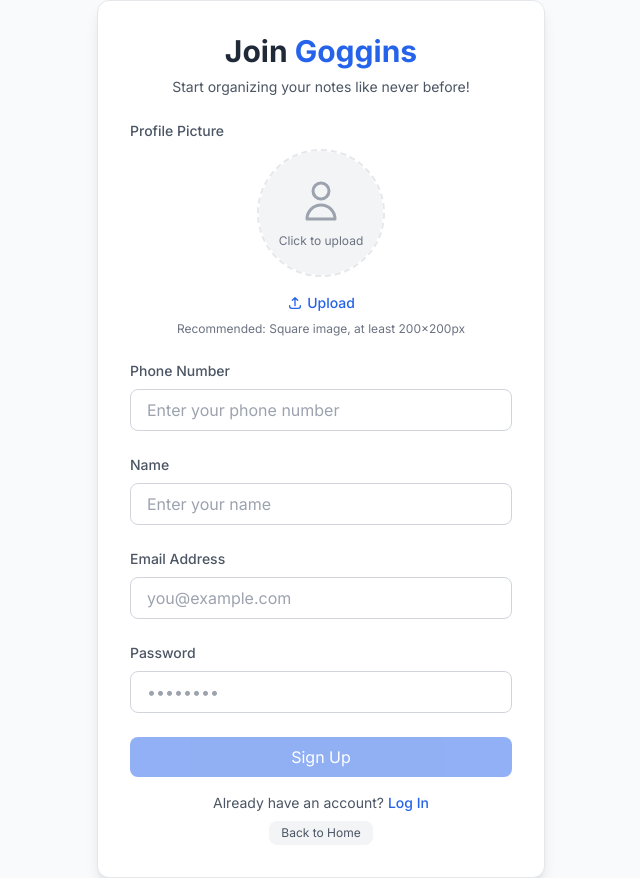
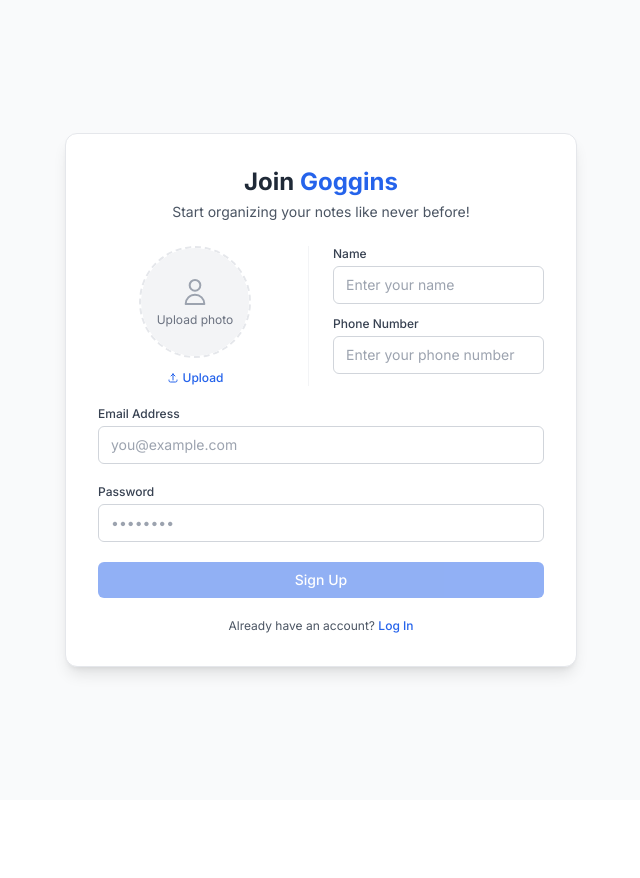
Before and after one commit to PremKaneriya/goggins-notes, a Next.js app: page /signup in a window 1280 px wide. Shown: the whole page, without its empty margins (319-959 px from the left). After the commit the page ends 800 px from the top, so only its background shows below. Built offline with nearby package versions, Linux system fonts and the light colour scheme; no server answers.

Commit message:
fix login and signup page

```diff
--- a/src/app/login/page.tsx
+++ b/src/app/login/page.tsx
@@ -29,6 +29,7 @@
         }
       } catch (error) {
         console.error("Error fetching token:", error);
+        // Don't set error state here as this is just a check
       }
     };
 
@@ -37,12 +38,11 @@
 
   const handleInputChange = (e: React.ChangeEvent<HTMLInputElement>) => {
     const { name, value } = e.target;
-    setUser((prev) => {
-      const updatedUser = { ...prev, [name]: value };
-      return updatedUser;
-    });
+    setUser((prev) => ({
+      ...prev,
+      [name]: value
+    }));
   };
-
 
   const handleSubmit = async (e: React.FormEvent) => {
     e.preventDefault();
@@ -59,12 +59,12 @@
       const data = await response.json();
 
       if (!response.ok) {
-        throw new Error(data.error || "Something went wrong");
+        throw new Error(data.error || "Login failed. Please check your credentials.");
       }
 
       localStorage.setItem("tab", "tab");
 
-      toast.success("User logged in successfully!");
+      toast.success("Login successful!");
       router.push("/dashboard");
     } catch (error: any) {
       setError(error.message);
@@ -75,71 +75,92 @@
   };
 
   return (
-    <div className="min-h-screen flex items-center justify-center bg-gray-50 px-4 sm:px-0">
+    <div className="min-h-screen flex items-center justify-center bg-gray-50 py-12 px-4 sm:px-6 lg:px-8">
       <Toaster position="top-center" reverseOrder={false} />
-    <div className="max-w-md w-full bg-white p-8 rounded-xl shadow-lg border border-gray-200">
+      <div className="max-w-md w-full space-y-8 bg-white p-6 sm:p-8 rounded-xl shadow-lg border border-gray-200">
+        <div>
           <h1 className="text-2xl sm:text-3xl font-bold text-gray-800 text-center">
             Welcome Back to <span className="text-blue-600">Goggins</span>
           </h1>
-      <p className="text-sm text-gray-600 text-center mt-2">Login to continue</p>
+          <p className="mt-2 text-center text-sm text-gray-600">
+            Login to continue
+          </p>
+        </div>
 
-      {/* Login Form */}
-      <form onSubmit={handleSubmit} className="mt-6 space-y-6">
-        {/* Email Input */}
-        <div>
-          <label htmlFor="email" className="block text-sm font-medium text-gray-600 mb-2">
+        <form className="mt-8 space-y-6" onSubmit={handleSubmit}>
+          <div className="rounded-md shadow-sm -space-y-px">
+            <div className="mb-4">
+              <label htmlFor="email" className="block text-sm font-medium text-gray-700 mb-1">
                 Email Address
               </label>
               <input
-            type="email"
                 id="email"
                 name="email"
+                type="email"
+                autoComplete="email"
+                required
                 value={user.email}
                 onChange={handleInputChange}
-            className="w-full px-4 py-2 rounded-lg border border-gray-300 focus:ring-2 focus:ring-blue-400 focus:border-transparent transition-colors"
+                className="appearance-none relative block w-full px-3 py-2 border border-gray-300 placeholder-gray-500 text-gray-900 rounded-md focus:outline-none focus:ring-2 focus:ring-blue-500 focus:border-transparent sm:text-sm"
                 placeholder="you@example.com"
-            required
               />
             </div>
 
-        {/* Password Input */}
-        <div>
-          <label htmlFor="password" className="block text-sm font-medium text-gray-600 mb-2">
+            <div className="mb-2">
+              <label htmlFor="password" className="block text-sm font-medium text-gray-700 mb-1">
                 Password
               </label>
               <input
-            type="password"
                 id="password"
                 name="password"
+                type="password"
+                autoComplete="current-password"
+                required
                 value={user.password}
                 onChange={handleInputChange}
-            className="w-full px-4 py-2 rounded-lg border border-gray-300 focus:ring-2 focus:ring-blue-400 focus:border-transparent transition-colors"
+                className="appearance-none relative block w-full px-3 py-2 border border-gray-300 placeholder-gray-500 text-gray-900 rounded-md focus:outline-none focus:ring-2 focus:ring-blue-500 focus:border-transparent sm:text-sm"
                 placeholder="••••••••"
-            required
               />
             </div>
+          </div>
 
-        {/* Forgot Password */}
-        <div className="text-right">
-          <a href="#" className="text-sm text-blue-600 hover:text-blue-800 transition-colors">
+          <div className="flex items-center justify-end">
+            <div className="text-sm">
+              <a href="#" className="font-medium text-blue-600 hover:text-blue-500 transition-colors">
                 Forgot password?
               </a>
             </div>
+          </div>
 
-        {/* Error Message */}
-        {error && <div className="p-3 bg-red-50 text-red-600 rounded-lg text-sm">{error}</div>}
+          {error && (
+            <div className="p-3 bg-red-50 text-red-600 rounded-md text-sm" role="alert">
+              {error}
+            </div>
+          )}
 
-        {/* Login Button */}
+          <div>
             <button
               type="submit"
               disabled={loading}
-          className="w-full px-4 py-2 bg-blue-600 text-white rounded-lg hover:bg-blue-500 transition-colors disabled:opacity-50 disabled:cursor-not-allowed"
+              className="group relative w-full flex justify-center py-2 px-4 border border-transparent text-sm font-medium rounded-md text-white bg-blue-600 hover:bg-blue-700 focus:outline-none focus:ring-2 focus:ring-offset-2 focus:ring-blue-500 disabled:opacity-50 disabled:cursor-not-allowed transition-colors"
             >
-          {loading ? "Logging in..." : "Log In"}
+              {loading ? (
+                <>
+                  <span className="absolute left-0 inset-y-0 flex items-center pl-3">
+                    <svg className="animate-spin h-5 w-5 text-white" xmlns="http://www.w3.org/2000/svg" fill="none" viewBox="0 0 24 24">
+                      <circle className="opacity-25" cx="12" cy="12" r="10" stroke="currentColor" strokeWidth="4"></circle>
+                      <path className="opacity-75" fill="currentColor" d="M4 12a8 8 0 018-8V0C5.373 0 0 5.373 0 12h4zm2 5.291A7.962 7.962 0 014 12H0c0 3.042 1.135 5.824 3 7.938l3-2.647z"></path>
+                    </svg>
+                  </span>
+                  Logging in...
+                </>
+              ) : (
+                "Log In"
+              )}
             </button>
+          </div>
         </form>
 
-      {/* Sign Up & Home Links */}
         <div className="text-center mt-4">
           <p className="text-sm text-gray-600">
             Don't have an account?{" "}
@@ -147,9 +168,6 @@
               Sign up
             </Link>
           </p>
-        <Link href="/" className="inline-block text-xs text-gray-600 hover:text-gray-800 transition-colors mt-2">
-          Back to Home
-        </Link>
         </div>
       </div>
     </div>
--- a/src/app/signup/page.tsx
+++ b/src/app/signup/page.tsx
@@ -215,26 +215,26 @@
   };
 
   return (
-    <div className="min-h-screen flex items-center justify-center bg-gray-50 px-4 sm:px-0">
+    <div className="min-h-screen flex items-center justify-center bg-gray-50 py-8 px-4 sm:px-6 lg:px-8">
       <Toaster position="top-center" reverseOrder={false} />
-      <div className="max-w-md w-full bg-white p-8 rounded-xl shadow-lg border border-gray-200">
-        <h1 className="text-2xl sm:text-3xl font-bold text-gray-800 text-center">
+      <div className="w-full max-w-lg bg-white rounded-xl shadow-md overflow-hidden md:shadow-lg border border-gray-200">
+        <div className="p-6 sm:p-8">
+          <h1 className="text-xl sm:text-2xl font-bold text-gray-800 text-center">
             Join <span className="text-blue-600">Goggins</span>
           </h1>
-        <p className="text-sm text-gray-600 text-center mt-2">
+          <p className="text-sm text-gray-600 text-center mt-1">
             Start organizing your notes like never before!
           </p>
 
           {/* Sign-Up Form */}
-        <form onSubmit={handleSubmit} className="mt-6 space-y-6" encType="multipart/form-data">
-          {/* Avatar Upload - Improved Professional Version */}
-          <div>
-            <label className="block text-sm font-medium text-gray-600 mb-2">
-              Profile Picture
-            </label>
+          <form onSubmit={handleSubmit} className="mt-6 space-y-4 sm:space-y-5" encType="multipart/form-data">
+            {/* Two-column layout for wider screens */}
+            <div className="grid md:grid-cols-2 gap-4 sm:gap-6">
+              {/* Avatar Upload - Left Column */}
+              <div className="flex flex-col items-center justify-center md:border-r md:border-gray-100 md:pr-4">
                 <div className="flex flex-col items-center">
                   <div
-                className="w-32 h-32 rounded-full relative overflow-hidden border-2 border-dashed hover:border-blue-400 cursor-pointer transition-colors duration-300 mb-4 group"
+                    className="w-24 h-24 sm:w-28 sm:h-28 rounded-full relative overflow-hidden border-2 border-dashed hover:border-blue-400 cursor-pointer transition-colors mb-3 group"
                   >
                     {avatarPreview ? (
                       <div className="relative w-full h-full">
@@ -248,7 +248,7 @@
                           className="absolute inset-0 bg-black bg-opacity-50 opacity-0 group-hover:opacity-100 transition-opacity duration-300 rounded-full flex items-center justify-center"
                           onClick={triggerFileInput}
                         >
-                      <svg xmlns="http://www.w3.org/2000/svg" className="h-8 w-8 text-white" fill="none" viewBox="0 0 24 24" stroke="currentColor">
+                          <svg xmlns="http://www.w3.org/2000/svg" className="h-6 w-6 text-white" fill="none" viewBox="0 0 24 24" stroke="currentColor">
                             <path strokeLinecap="round" strokeLinejoin="round" strokeWidth={1.5} d="M3 9a2 2 0 012-2h.93a2 2 0 001.664-.89l.812-1.22A2 2 0 0110.07 4h3.86a2 2 0 011.664.89l.812 1.22A2 2 0 0018.07 7H19a2 2 0 012 2v9a2 2 0 01-2 2H5a2 2 0 01-2-2V9z" />
                             <path strokeLinecap="round" strokeLinejoin="round" strokeWidth={1.5} d="M15 13a3 3 0 11-6 0 3 3 0 016 0z" />
                           </svg>
@@ -259,10 +259,10 @@
                         className="w-full h-full bg-gray-100 flex flex-col items-center justify-center rounded-full"
                         onClick={triggerFileInput}
                       >
-                    <svg xmlns="http://www.w3.org/2000/svg" className="h-12 w-12 text-gray-400" fill="none" viewBox="0 0 24 24" stroke="currentColor">
+                        <svg xmlns="http://www.w3.org/2000/svg" className="h-8 w-8 text-gray-400" fill="none" viewBox="0 0 24 24" stroke="currentColor">
                           <path strokeLinecap="round" strokeLinejoin="round" strokeWidth={1.5} d="M16 7a4 4 0 11-8 0 4 4 0 018 0zM12 14a7 7 0 00-7 7h14a7 7 0 00-7-7z" />
                         </svg>
-                    <span className="text-xs mt-2 text-gray-500">Click to upload</span>
+                        <span className="text-xs mt-1 text-gray-500">Upload photo</span>
                       </div>
                     )}
                   </div>
@@ -280,9 +280,9 @@
                     <button
                       type="button"
                       onClick={triggerFileInput}
-                  className="text-sm font-medium text-blue-600 hover:text-blue-500 flex items-center"
+                      className="text-xs font-medium text-blue-600 hover:text-blue-500 flex items-center"
                     >
-                  <svg xmlns="http://www.w3.org/2000/svg" className="h-4 w-4 mr-1" fill="none" viewBox="0 0 24 24" stroke="currentColor">
+                      <svg xmlns="http://www.w3.org/2000/svg" className="h-3 w-3 mr-1" fill="none" viewBox="0 0 24 24" stroke="currentColor">
                         <path strokeLinecap="round" strokeLinejoin="round" strokeWidth={2} d="M4 16v1a3 3 0 003 3h10a3 3 0 003-3v-1m-4-8l-4-4m0 0l-4 4m4-4v12" />
                       </svg>
                       {avatarPreview ? "Change" : "Upload"}
@@ -292,31 +292,41 @@
                       <button
                         type="button"
                         onClick={removeAvatar}
-                    className="text-sm font-medium text-red-600 hover:text-red-500 flex items-center"
+                        className="text-xs font-medium text-red-600 hover:text-red-500 flex items-center"
                       >
-                    <svg xmlns="http://www.w3.org/2000/svg" className="h-4 w-4 mr-1" fill="none" viewBox="0 0 24 24" stroke="currentColor">
+                        <svg xmlns="http://www.w3.org/2000/svg" className="h-3 w-3 mr-1" fill="none" viewBox="0 0 24 24" stroke="currentColor">
                           <path strokeLinecap="round" strokeLinejoin="round" strokeWidth={2} d="M19 7l-.867 12.142A2 2 0 0116.138 21H7.862a2 2 0 01-1.995-1.858L5 7m5 4v6m4-6v6m1-10V4a1 1 0 00-1-1h-4a1 1 0 00-1 1v3M4 7h16" />
                         </svg>
                         Remove
                       </button>
                     )}
                   </div>
+                </div>
+              </div>
 
-              {avatar && (
-                <p className="text-xs text-gray-500 mt-2">
-                  {avatar.name} ({Math.round(avatar.size / 1024)}KB)
-                </p>
-              )}
-
-              <p className="text-xs text-gray-500 mt-2">
-                Recommended: Square image, at least 200x200px
-              </p>
-            </div>
+              {/* Right Column - Personal Info */}
+              <div>
+                <div className="space-y-3">
+                  {/* Name Input */}
+                  <div>
+                    <label htmlFor="firstName" className="block text-xs font-medium text-gray-700 mb-1">
+                      Name
+                    </label>
+                    <input
+                      type="text"
+                      id="firstName"
+                      name="firstName"
+                      value={user.firstName}
+                      onChange={handleInputChange}
+                      className="w-full px-3 py-2 rounded-md border border-gray-300 text-sm focus:ring-2 focus:ring-blue-400 focus:border-transparent transition-colors"
+                      placeholder="Enter your name"
+                      required
+                    />
                   </div>
 
                   {/* Phone Number Input */}
                   <div>
-            <label htmlFor="phoneNumber" className="block text-sm font-medium text-gray-600 mb-2">
+                    <label htmlFor="phoneNumber" className="block text-xs font-medium text-gray-700 mb-1">
                       Phone Number
                     </label>
                     <input
@@ -325,32 +335,19 @@
                       name="phoneNumber"
                       value={user.phoneNumber}
                       onChange={handleInputChange}
-              className="w-full px-4 py-2 rounded-lg border border-gray-300 focus:ring-2 focus:ring-blue-400 focus:border-transparent transition-colors"
+                      className="w-full px-3 py-2 rounded-md border border-gray-300 text-sm focus:ring-2 focus:ring-blue-400 focus:border-transparent transition-colors"
                       placeholder="Enter your phone number"
                       required
                     />
                   </div>
-
-          {/* Name Input */}
-          <div>
-            <label htmlFor="name" className="block text-sm font-medium text-gray-600 mb-2">
-              Name
-            </label>
-            <input
-              type="text"
-              id="firstName"
-              name="firstName"
-              value={user.firstName}
-              onChange={handleInputChange}
-              className="w-full px-4 py-2 rounded-lg border border-gray-300 focus:ring-2 focus:ring-blue-400 focus:border-transparent transition-colors"
-              placeholder="Enter your name"
-              required
-            />
+                </div>
+              </div>
             </div>
 
+            {/* Full Width Fields */}
             {/* Email Input */}
             <div>
-            <label htmlFor="email" className="block text-sm font-medium text-gray-600 mb-2">
+              <label htmlFor="email" className="block text-xs font-medium text-gray-700 mb-1">
                 Email Address
               </label>
               <input
@@ -359,7 +356,7 @@
                 name="email"
                 value={user.email}
                 onChange={handleInputChange}
-              className="w-full px-4 py-2 rounded-lg border border-gray-300 focus:ring-2 focus:ring-blue-400 focus:border-transparent transition-colors"
+                className="w-full px-3 py-2 rounded-md border border-gray-300 text-sm focus:ring-2 focus:ring-blue-400 focus:border-transparent transition-colors"
                 placeholder="you@example.com"
                 required
               />
@@ -367,7 +364,7 @@
 
             {/* Password Input with Strength Meter */}
             <div>
-            <label htmlFor="password" className="block text-sm font-medium text-gray-600 mb-2">
+              <label htmlFor="password" className="block text-xs font-medium text-gray-700 mb-1">
                 Password
               </label>
               <input
@@ -376,7 +373,7 @@
                 name="password"
                 value={user.password}
                 onChange={handleInputChange}
-              className="w-full px-4 py-2 rounded-lg border border-gray-300 focus:ring-2 focus:ring-blue-400 focus:border-transparent transition-colors"
+                className="w-full px-3 py-2 rounded-md border border-gray-300 text-sm focus:ring-2 focus:ring-blue-400 focus:border-transparent transition-colors"
                 placeholder="••••••••"
                 required
               />
@@ -384,7 +381,7 @@
               {/* Password Strength Indicator */}
               {user.password && (
                 <div className="mt-2">
-                <div className="h-2 w-full bg-gray-200 rounded-full overflow-hidden">
+                  <div className="h-1.5 w-full bg-gray-200 rounded-full overflow-hidden">
                     <div
                       className={`h-full ${getPasswordStrengthColor()} transition-all duration-300 ease-in-out`}
                       style={{
@@ -402,45 +399,41 @@
                     {getPasswordStrengthMessage()}
                   </p>
 
-                {/* Password Requirements */}
-                <div className="mt-2 text-xs text-gray-600">
-                  <p>Password must contain:</p>
-                  <ul className="list-disc pl-5 mt-1">
-                    <li className={user.password.length >= 8 ? "text-green-600" : ""}>At least 8 characters</li>
-                    <li className={/[A-Z]/.test(user.password) ? "text-green-600" : ""}>Upper case letters (A-Z)</li>
-                    <li className={/[a-z]/.test(user.password) ? "text-green-600" : ""}>Lower case letters (a-z)</li>
-                    <li className={/[0-9]/.test(user.password) ? "text-green-600" : ""}>Numbers (0-9)</li>
-                    <li className={/[^A-Za-z0-9]/.test(user.password) ? "text-green-600" : ""}>Special characters (!@#$%^&*)</li>
-                  </ul>
-                </div>
                 </div>
               )}
             </div>
 
             {/* Error Message */}
-          {error && <div className="p-3 bg-red-50 text-red-600 rounded-lg text-sm">{error}</div>}
+            {error && <div className="p-2 bg-red-50 text-red-600 rounded-md text-xs">{error}</div>}
 
             {/* Sign-Up Button */}
             <button
               type="submit"
               disabled={loading || passwordStrength !== "strong"}
-            className="w-full px-4 py-2 bg-blue-600 text-white rounded-lg hover:bg-blue-500 transition-colors disabled:opacity-50 disabled:cursor-not-allowed"
+              className="w-full px-4 py-2 bg-blue-600 text-white rounded-md text-sm font-medium hover:bg-blue-500 transition-colors disabled:opacity-50 disabled:cursor-not-allowed"
             >
-            {loading ? "Creating..." : "Sign Up"}
+              {loading ? (
+                <div className="flex items-center justify-center">
+                  <svg className="animate-spin -ml-1 mr-2 h-4 w-4 text-white" xmlns="http://www.w3.org/2000/svg" fill="none" viewBox="0 0 24 24">
+                    <circle className="opacity-25" cx="12" cy="12" r="10" stroke="currentColor" strokeWidth="4"></circle>
+                    <path className="opacity-75" fill="currentColor" d="M4 12a8 8 0 018-8V0C5.373 0 0 5.373 0 12h4zm2 5.291A7.962 7.962 0 014 12H0c0 3.042 1.135 5.824 3 7.938l3-2.647z"></path>
+                  </svg>
+                  Creating Account...
+                </div>
+              ) : "Sign Up"}
             </button>
           </form>
 
           {/* Login & Home Links */}
-        <div className="text-center mt-4">
-          <p className="text-sm text-gray-600">
+          <div className="text-center mt-5">
+            <p className="text-xs text-gray-600">
               Already have an account?{" "}
               <Link href="/login" className="font-medium text-blue-600 hover:text-blue-500 transition-colors">
                 Log In
               </Link>
             </p>
-          <Link href="/" className="inline-block text-xs px-3 py-1 bg-gray-100 rounded-lg text-gray-600 hover:bg-gray-200 transition-colors mt-2">
-            Back to Home
-          </Link>
+
+          </div>
         </div>
       </div>
     </div>
```
Lines whose indentation alone changed are shown as unchanged.
